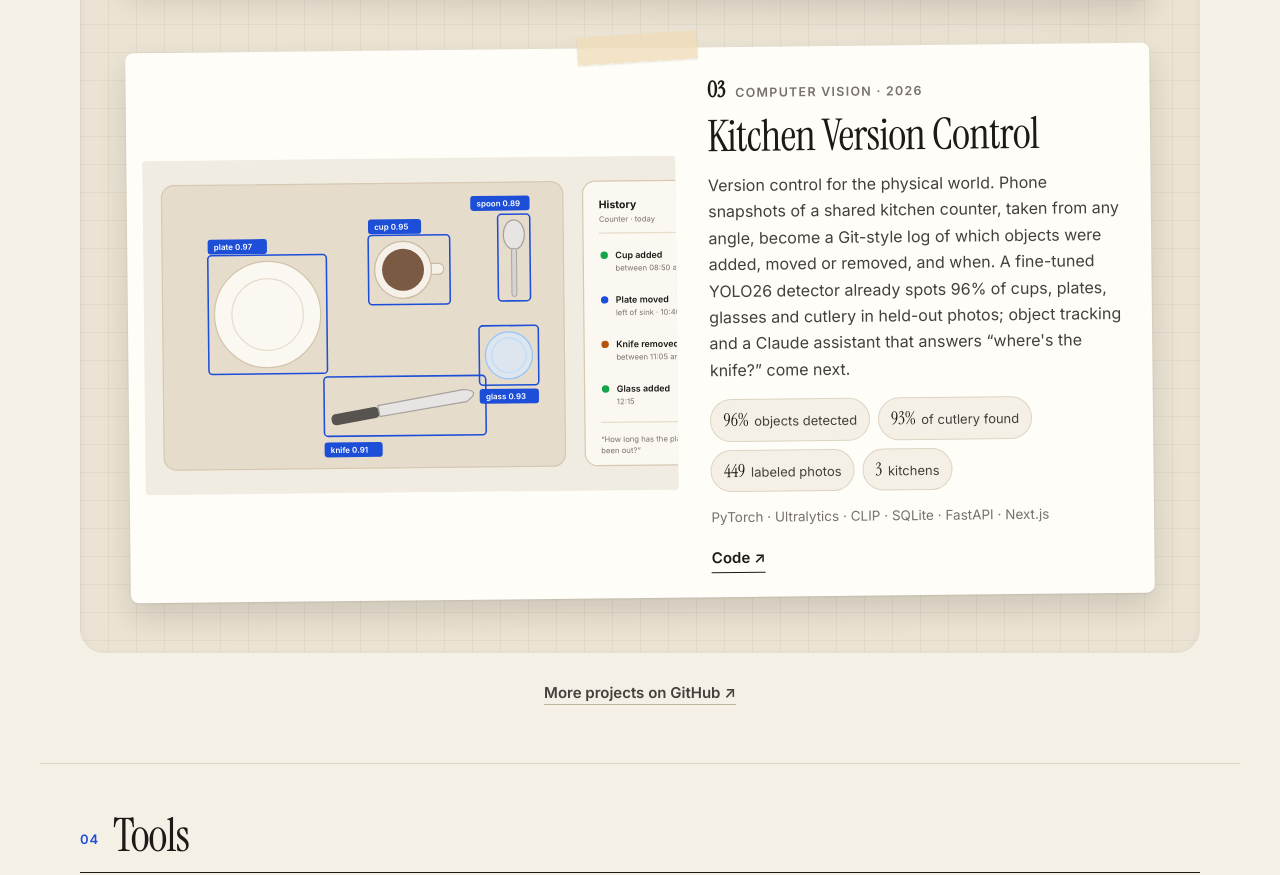
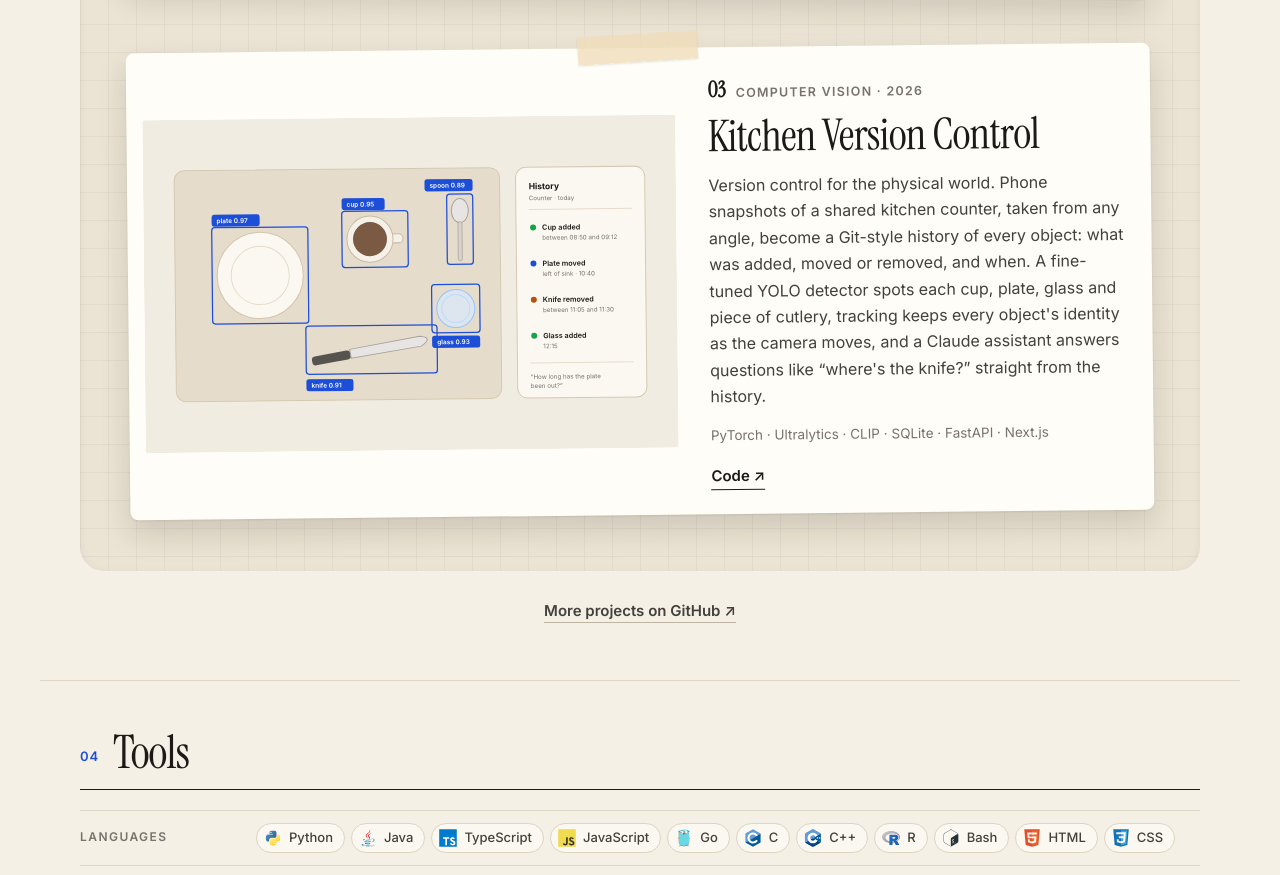
Before and after one commit to benoyj20/Portfolio, a plain HTML site: page index.html in a window 1280 px wide. Shown: the part 3196-4071 px from the top of the page. Drawn offline with Linux system fonts and the light colour scheme.

Commit message:
Kitchen Version Control: present-tense description, no stats, full image visible

```diff
--- a/index.html
+++ b/index.html
@@ -254,13 +254,7 @@
           <div class="print-body">
             <p class="print-meta"><span>03</span>Computer Vision · 2026</p>
             <h3>Kitchen Version Control</h3>
-            <p class="print-desc">Version control for the physical world. Phone snapshots of a shared kitchen counter, taken from any angle, become a Git-style log of which objects were added, moved or removed, and when. A fine-tuned YOLO26 detector already spots 96% of cups, plates, glasses and cutlery in held-out photos; object tracking and a Claude assistant that answers “where's the knife?” come next.</p>
-            <ul class="print-stats">
-              <li><b>96%</b> objects detected</li>
-              <li><b>93%</b> of cutlery found</li>
-              <li><b>449</b> labeled photos</li>
-              <li><b>3</b> kitchens</li>
-            </ul>
+            <p class="print-desc">Version control for the physical world. Phone snapshots of a shared kitchen counter, taken from any angle, become a Git-style history of every object: what was added, moved or removed, and when. A fine-tuned YOLO detector spots each cup, plate, glass and piece of cutlery, tracking keeps every object's identity as the camera moves, and a Claude assistant answers questions like “where's the knife?” straight from the history.</p>
             <p class="print-stack">PyTorch · Ultralytics · CLIP · SQLite · FastAPI · Next.js</p>
             <p class="print-links">
               <a href="https://github.com/benoyj20/Object-History-Tracking-With-Computer-Vision" target="_blank" rel="noopener">Code ↗</a>
--- a/styles.css
+++ b/styles.css
@@ -350,6 +350,7 @@ a.env-v:hover { color: var(--accent); }
 .print-img { display: block; aspect-ratio: 16 / 10; overflow: hidden; border-radius: 3px; background: #f1ece2; }
 .print-img img { width: 100%; height: 100%; object-fit: cover; object-position: left top; transition: transform .5s ease; }
 .print:hover .print-img img { transform: scale(1.04); }
+.print-img img[src*="kitchen"] { object-fit: contain; object-position: center; padding: 3%; background: #f1ece2; }
 .print-body { padding: 8px 12px 8px 0; }
 .print:nth-child(even) .print-body { padding: 8px 0 8px 12px; }
 .print-meta { display: flex; gap: 10px; align-items: baseline; font-size: 12.5px; font-weight: 600; letter-spacing: .1em; text-transform: uppercase; color: var(--muted); }
```
